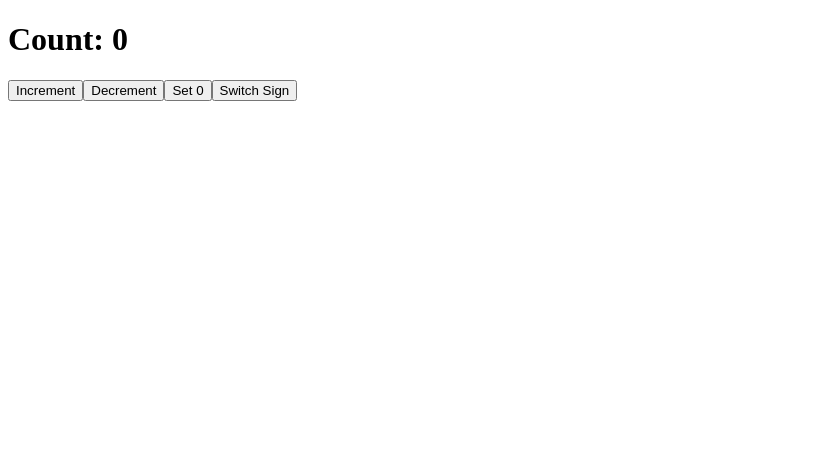
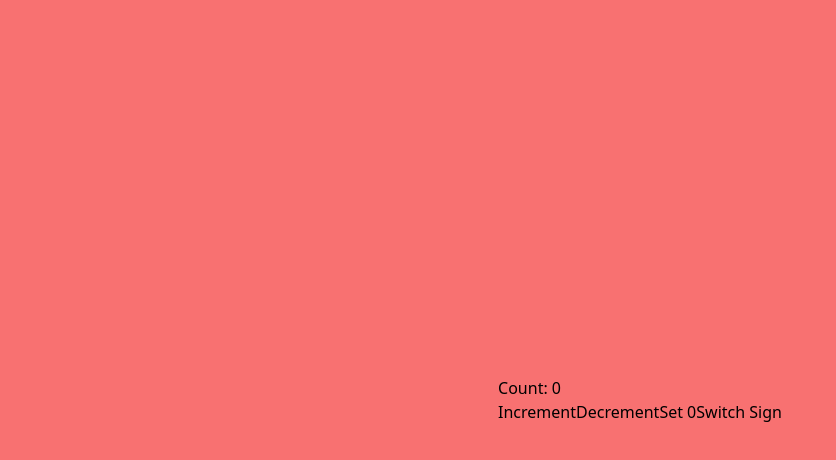
Before and after one commit to Peemapol/react-test, a Next.js app: page / in a window 1280 px wide. Shown: the top 460 px of the page, without its empty margins (0-836 px from the left). Built offline with nearby package versions, Linux system fonts and the light colour scheme.

Commit message:
add globals css

```diff
--- /dev/null
+++ b/src/app/globals.css
@@ -0,0 +1,3 @@
+@tailwind base;
+@tailwind components;
+@tailwind utilities;
--- a/src/app/layout.tsx
+++ b/src/app/layout.tsx
@@ -1,7 +1,9 @@
+import "./globals.css"
+
 export default function RootLayout({
   children,
 }: Readonly<{
-  children: React.ReactNode;
+  children: React.ReactNode
 }>) {
   return (
     <html lang="en">
--- a/src/app/page.tsx
+++ b/src/app/page.tsx
@@ -1,9 +1,9 @@
-import Counter from "./component/Counter";
+import Counter from "./component/Counter"
 
 export default function Home() {
   return (
-    <div>
+    <div className="w-full min-h-screen flex justify-center items-center bg-red-400">
       <Counter initialCount={0}/>
     </div>
-  );
+  )
 }
```
